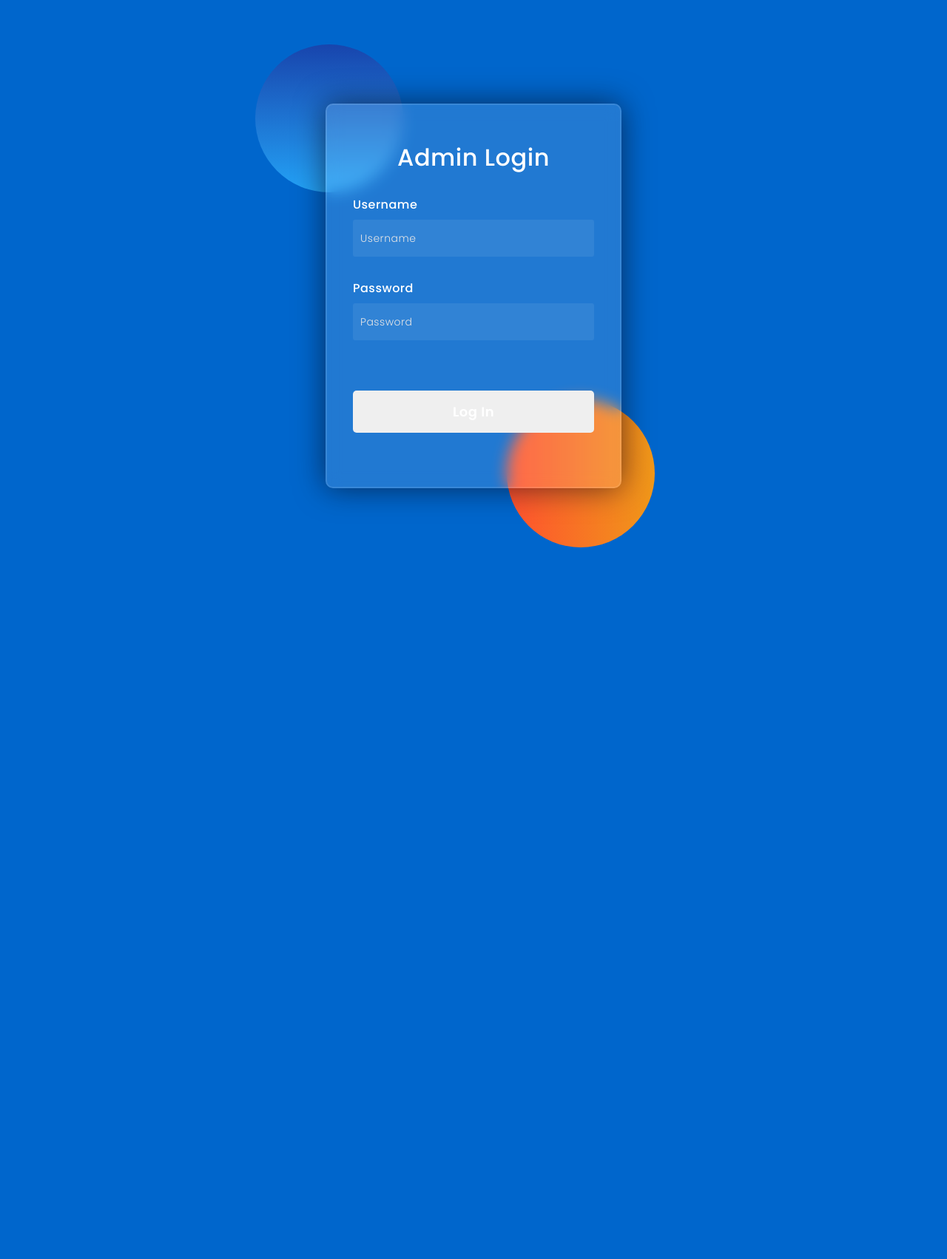
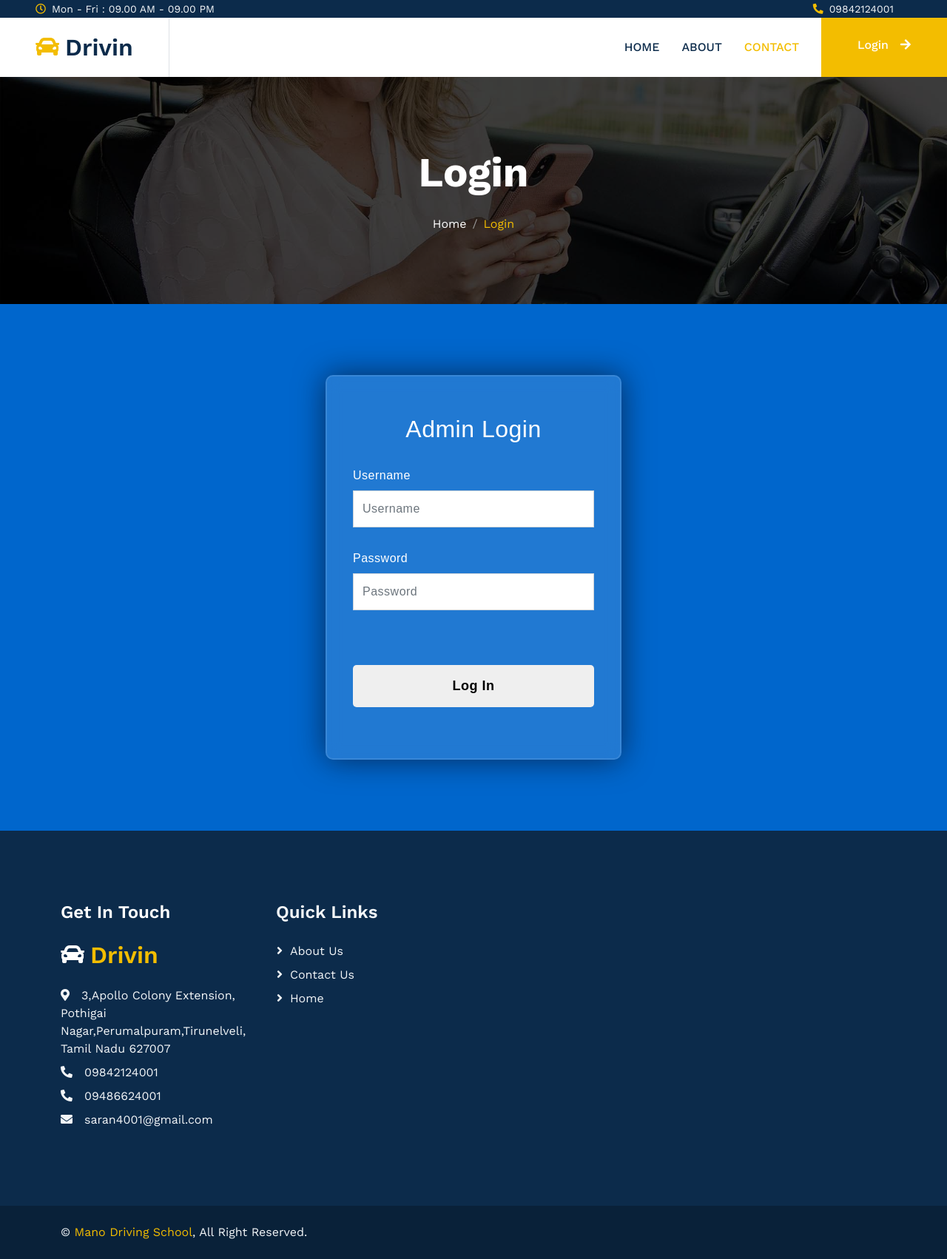
Before and after one commit to RameshAnandh/1.0, a Django app: page /login/ in a window 1280 px wide. Shown: the whole page at 74% size. Before the commit the page ends 740 px from the top, so only its background shows below. Run offline with Django 4.2, Linux system fonts and the light colour scheme; some libraries are stand-ins or nearby versions.

Commit message:
Login Layout change

```diff
--- a/example/templates/Login.html
+++ b/example/templates/Login.html
@@ -1,15 +1,6 @@
-<!DOCTYPE html>
+{% extends 'master.html' %}
 {% load static %}
-<html xmlns="http://www.w3.org/1999/xhtml">
-<head>
-        <title>{{title}}</title>
-        <meta charset="UTF-8" />
-        <meta name="viewport" content="width=device-width, initial-scale=1.0" />
-
-        <link rel="preconnect" href="https://fonts.gstatic.com">
-        <link rel="stylesheet" href="https://cdnjs.cloudflare.com/ajax/libs/font-awesome/5.15.4/css/all.min.css">
-        <link href="https://fonts.googleapis.com/css2?family=Poppins:wght@300;500;600&display=swap" rel="stylesheet">
-        <!--Stylesheet-->
+{% block style %}
 <style media="screen">
         *,
         *:before,
@@ -24,7 +15,7 @@
         .background{
         width: 430px;
         height: 520px;
-        position: absolute;
+<!--        position: absolute;-->
         transform: translate(-50%,-50%);
         left: 50%;
         top: 50%;
@@ -32,7 +23,7 @@
         .background .shape{
         height: 200px;
         width: 200px;
-        position: absolute;
+<!--        position: absolute;-->
         border-radius: 50%;
         }
         .shape:first-child{
@@ -56,8 +47,8 @@
         height: 520px;
         width: 400px;
         background-color: rgba(255,255,255,0.13);
-        position: absolute;
-        transform: translate(-50%,-50%);
+        position: relative;
+        transform: translate(-50%,-0%);
         top: 50%;
         left: 50%;
         border-radius: 10px;
@@ -103,7 +94,7 @@
         button,#loginlink{
         margin-top: 50px;
         width: 100%;
-        color: #ffffff;
+        color: #000000;
         padding: 15px 0;
         font-size: 18px;
         font-weight: 600;
@@ -133,18 +124,18 @@
         .social i{
         margin-right: 4px;
         }
+    </style>
+{% endblock %}
 
-    </style>
-    </head>
-    <body>
+{% block content %}
     <div id="loginbox">
         <div id="error" class='normal_text'>
             <h3>{{error}}</h3>
         </div>
-            <div class="background">
-                <div class="shape"></div>
-                <div class="shape"></div>
-            </div>
+<!--        <div class="background">-->
+<!--            <div class="shape"></div>-->
+<!--            <div class="shape"></div>-->
+<!--        </div>-->
         <form id="loginform" class="form-vertical" method="post" action="/login_auth/">
              {% csrf_token %}
             <div class="control-group normal_text">
@@ -182,42 +173,7 @@
             <input type="hidden" name="valuenext" id="valuenext" value="/adminHome/"/>
         </form>
     </div>
-        <script src="{% static '/assets_libs_jquery_dist/jquery.min.js' %}"></script>
-<!--        <script>-->
-<!--            function submit(){-->
-<!--                if($('#dom_username').val().length!=0 && $('#dom_password').val().length!=0)-->
-<!--                {-->
-<!--                $.ajax({-->
-<!--                    type:'POST',-->
-<!--                    url:'/login_auth/',-->
-<!--                    data:{-->
-<!--                        name:$('#dom_username').val(),-->
-<!--                        Mobile:$('#dom_password').val(),-->
-<!--                        valuenext:$('#valuenext').val(),-->
-<!--                        csrfmiddlewaretoken:$('input[name=csrfmiddlewaretoken]').val()-->
-<!--                    },-->
-<!--                    success:function(data){-->
-<!--                        console.log(data);-->
-<!--                        alert(data);-->
-<!--                    },-->
-<!--                    error: function (jqXHR, exception) {-->
-<!--                        console.log(jqXHR);-->
-<!--                    }-->
-<!--                });-->
-<!--                }-->
-<!--                else{-->
-<!--                    if($('#dom_username').val().length==0)-->
-<!--                    {-->
-<!--                        alert("Provide Username");-->
-<!--                        focus('#dom_username');-->
-<!--                    }-->
-<!--                else if($('#dom_password').val().length==0)-->
-<!--                    {-->
-<!--                        alert("Provide Password");-->
-<!--                        focus('#dom_password');-->
-<!--                    }-->
-<!--                }-->
-<!--            }-->
-<!--        </script>-->
-    </body>
-</html>
+{% endblock %}
+{% block js %}
+    <script src="{% static '/assets_libs_jquery_dist/myjs.js' %}"></script>
+{% endblock %}
--- a/example/templates/master.html
+++ b/example/templates/master.html
@@ -100,7 +100,7 @@
             {% if user.is_authenticated %}
                 <a href='/logout' class="btn btn-primary py-4 px-lg-5 d-none d-lg-block">Log out<i class="fa fa-arrow-right ms-3"></i></a>
             {% else %}
-                <a href='login' class="btn btn-primary py-4 px-lg-5 d-none d-lg-block">Login<i class="fa fa-arrow-right ms-3"></i></a>
+                <a href='/login' class="btn btn-primary py-4 px-lg-5 d-none d-lg-block">Login<i class="fa fa-arrow-right ms-3"></i></a>
             {% endif %}
         </div>
     </nav>
```
Lines whose indentation alone changed are shown as unchanged.
